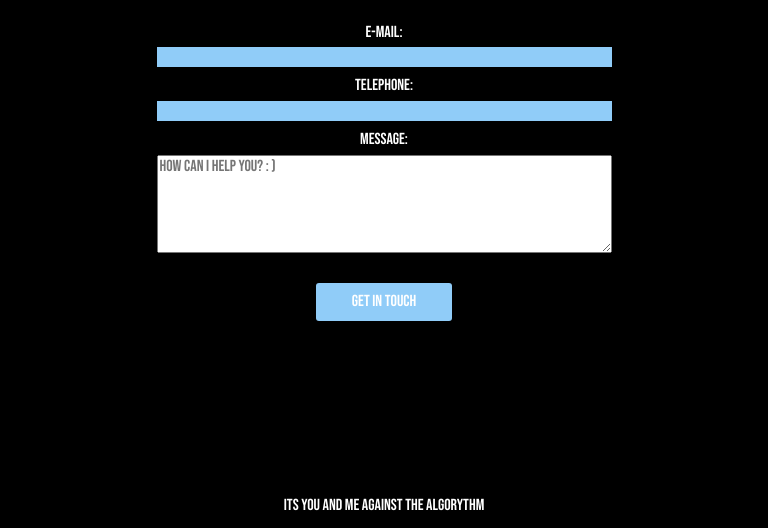
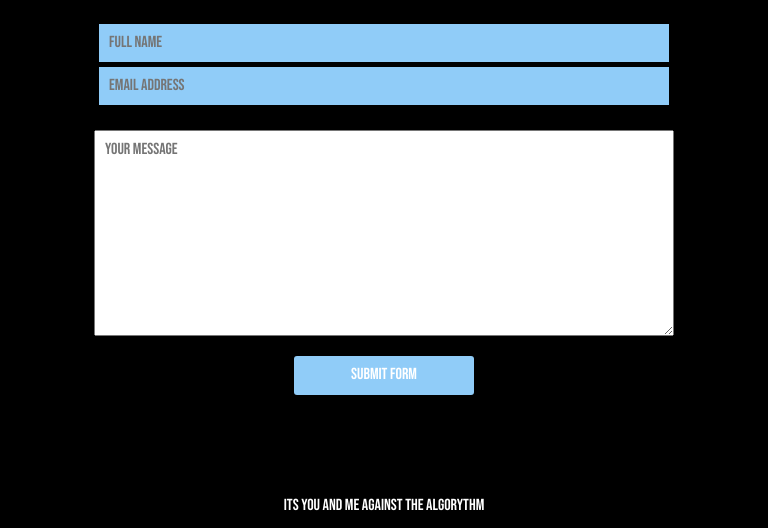
Before and after one commit to DavidJFigueroa/portfolio, a plain HTML site: page contact.html in a window 768 px wide. Shown: the part 211-739 px from the top of the page. Drawn offline with Linux system fonts and the light colour scheme.

Commit message:
feat: FormSubmit fixed

```diff
--- a/contact.html
+++ b/contact.html
@@ -46,10 +46,10 @@
       </nav>
     </header>
     <main class="contact">
-      <h1>Contact</h1>
-      <div class="contact__method">
+      <!-- <div class="contact__method">
         <form
-          action="https://formsubmit.co/el/dojuzu"
+          target="_blank"
+          action="https://formsubmit.co/c494657b5a53488b24a577abe2b57ef7"
           method="POST"
           class="contact__method--form"
           id="contact-form">
@@ -78,6 +78,43 @@
             required></textarea>
 
           <input class="submit-button" type="submit" value="Get In Touch" />
+        </form> -->
+
+      <div class="contact__method">
+        <h1>Contact</h1>
+        <form
+          target="_blank"
+          action="https://formsubmit.co/c494657b5a53488b24a577abe2b57ef7"
+          method="POST">
+          <div class="contact__method--form">
+            <div class="form-row">
+              <div class="contact-label">
+                <input
+                  type="text"
+                  name="name"
+                  class="form-control"
+                  placeholder="Full Name"
+                  required />
+              </div>
+              <div class="contact-label">
+                <input
+                  type="email"
+                  name="email"
+                  class="form-control"
+                  placeholder="Email Address"
+                  required />
+              </div>
+            </div>
+          </div>
+          <div class="contact__method--form">
+            <textarea
+              placeholder="Your Message"
+              class="form-control"
+              name="message"
+              rows="10"
+              required></textarea>
+          </div>
+          <button type="submit" class="submit-button">Submit Form</button>
         </form>
       </div>
     </main>
--- a/css/style.production.css
+++ b/css/style.production.css
@@ -286,6 +286,7 @@ button:focus,
   display: -webkit-box;
   display: -ms-flexbox;
   display: flex;
+  flex-direction: column;
   justify-content: center;
 }
 
@@ -300,11 +301,12 @@ button:focus,
   margin: 5px;
 }
 
-.contact-input,
-.contact-textarea {
+input,
+textarea {
   display: block;
   width: 100%;
-  margin-bottom: 10px;
+
+  padding: 10px;
 }
 
 .submit-button {
@@ -320,7 +322,7 @@ button:focus,
   transition-duration: 0.2s;
   -webkit-transition-property: opacity;
   transition-property: opacity;
-  margin: 20px;
+  margin: 10px;
   width: 30%;
 }
 
@@ -440,9 +442,9 @@ button:focus,
     line-height: 1.2;
   }
 
-  footer {
+  /* footer {
     position: static;
-  }
+  } */
 
   .navigation-list {
     text-align: center;
@@ -497,6 +499,10 @@ button:focus,
     grid-row: auto / auto;
   }
 
+  form {
+    width: 300px;
+  }
+
   .contact__method {
     display: -webkit-box;
     display: -ms-flexbox;
@@ -514,21 +520,17 @@ button:focus,
     justify-content: center;
   }
 
-  .contact__method--info {
-    width: 50%;
-  }
-
   .contact__method--form {
-    width: 50%;
+    width: 100%;
     padding: 10px;
     margin: auto;
   }
 }
 
 @media all and (min-width: 496px) and (max-width: 768px) {
-  footer {
+  /* footer {
     position: static;
-  }
+  } */
 
   .navigation-list li {
     font-size: var(--large);
@@ -562,6 +564,11 @@ button:focus,
     width: 20%;
   }
 
+  .contact__method {
+    margin: auto;
+    width: 300px;
+  }
+
   .grid {
     -ms-grid-columns: 1fr;
     grid-template-columns: 1fr;
@@ -582,9 +589,26 @@ button:focus,
     margin-left: 40px;
   }
 
-  footer {
+  .contact {
+    max-width: 800px;
+    margin: auto;
+    margin-bottom: 100px;
+    text-align: center;
+  }
+
+  .contact__method {
+    margin: auto;
+    display: -webkit-box;
+    display: -ms-flexbox;
+    display: flex;
+    flex-direction: column;
+    justify-content: center;
+    width: 600px;
+  }
+
+  /* footer {
     position: static;
-  }
+  } */
 
   .navigation-list {
     width: 90%;
```
Also changed, not shown: js/script.js (+31 -31 lines).
